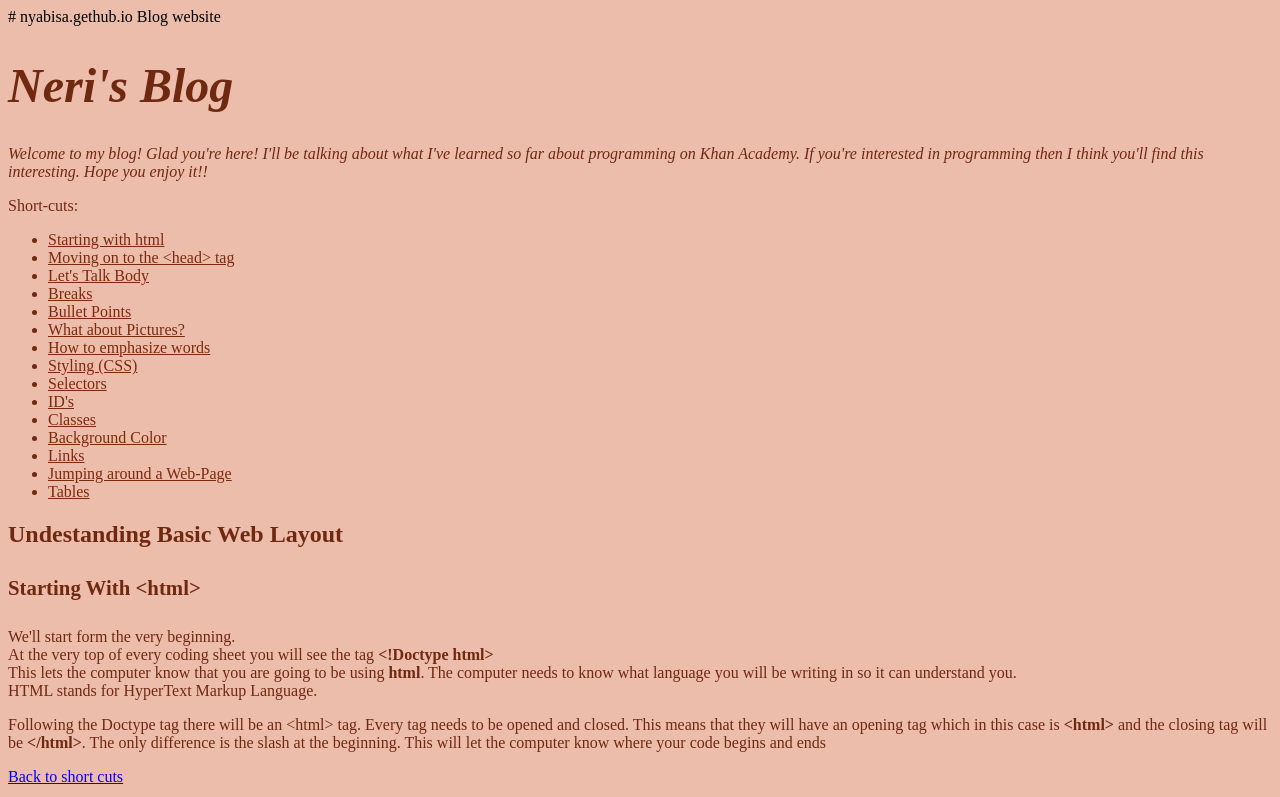
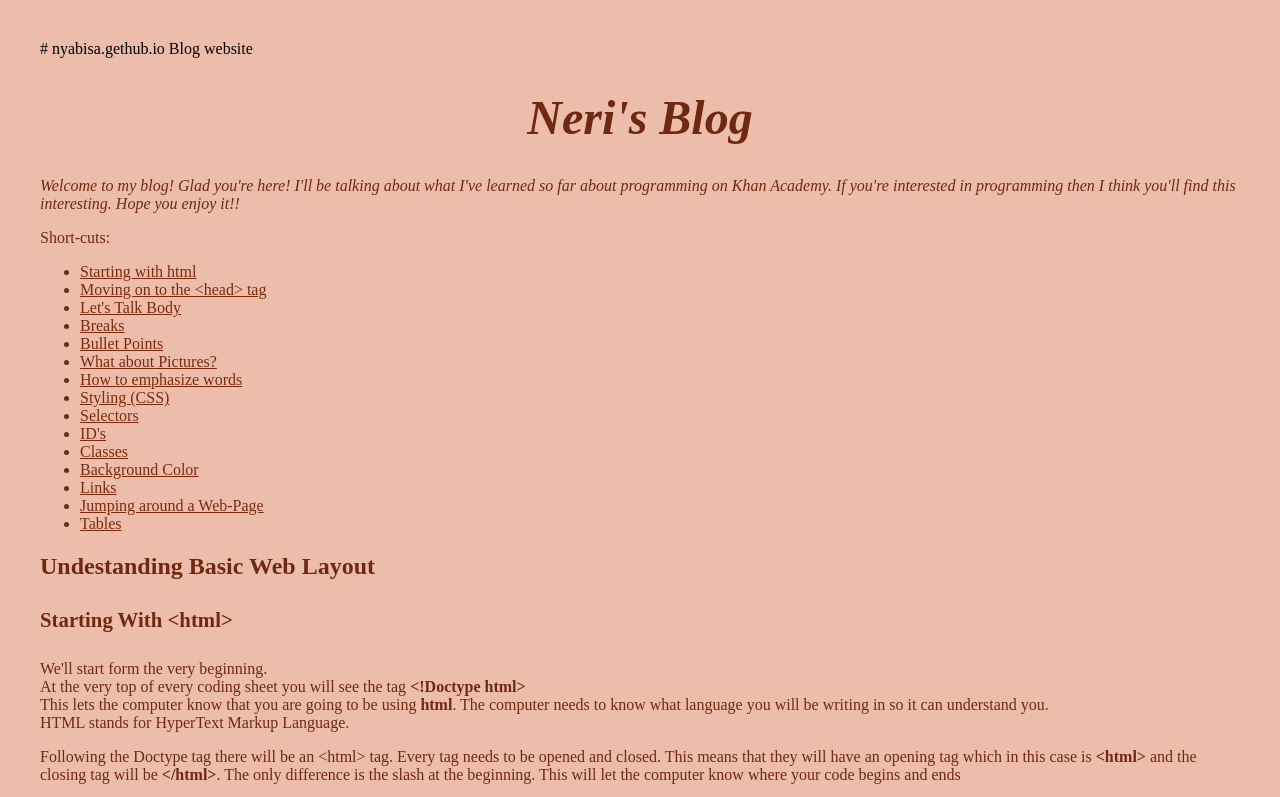
Before and after one commit to nyabisa/nyabisa.gethub.io, a plain HTML site: page index.html in a window 1280 px wide. Shown: the top 797 px of the page. Drawn offline with Linux system fonts and the light colour scheme.

Commit message:
Update index.html

```diff
--- a/index.html
+++ b/index.html
@@ -10,11 +10,14 @@ Blog website
         <style>
             body {
                 background-color:rgb(237, 189, 171);
+          margin:40px;
+              margin-right:40px;
             }
 
             h1 {
                 font-size:3em;
                 font-style:italic;
+              text-align:center;
             }
 
             #first-p{
@@ -42,7 +45,7 @@ Blog website
             }
             ul{
                 color:rgb(112, 41, 17);
-            }
+          }
         </style>
 
     </head>
@@ -379,5 +382,7 @@ When you're selecting a class you have to put a period in front of the class so
 <td>Object 2</td>
 </tr>
 </table>
+  <br>
+  <br>
 
 </html>
```
